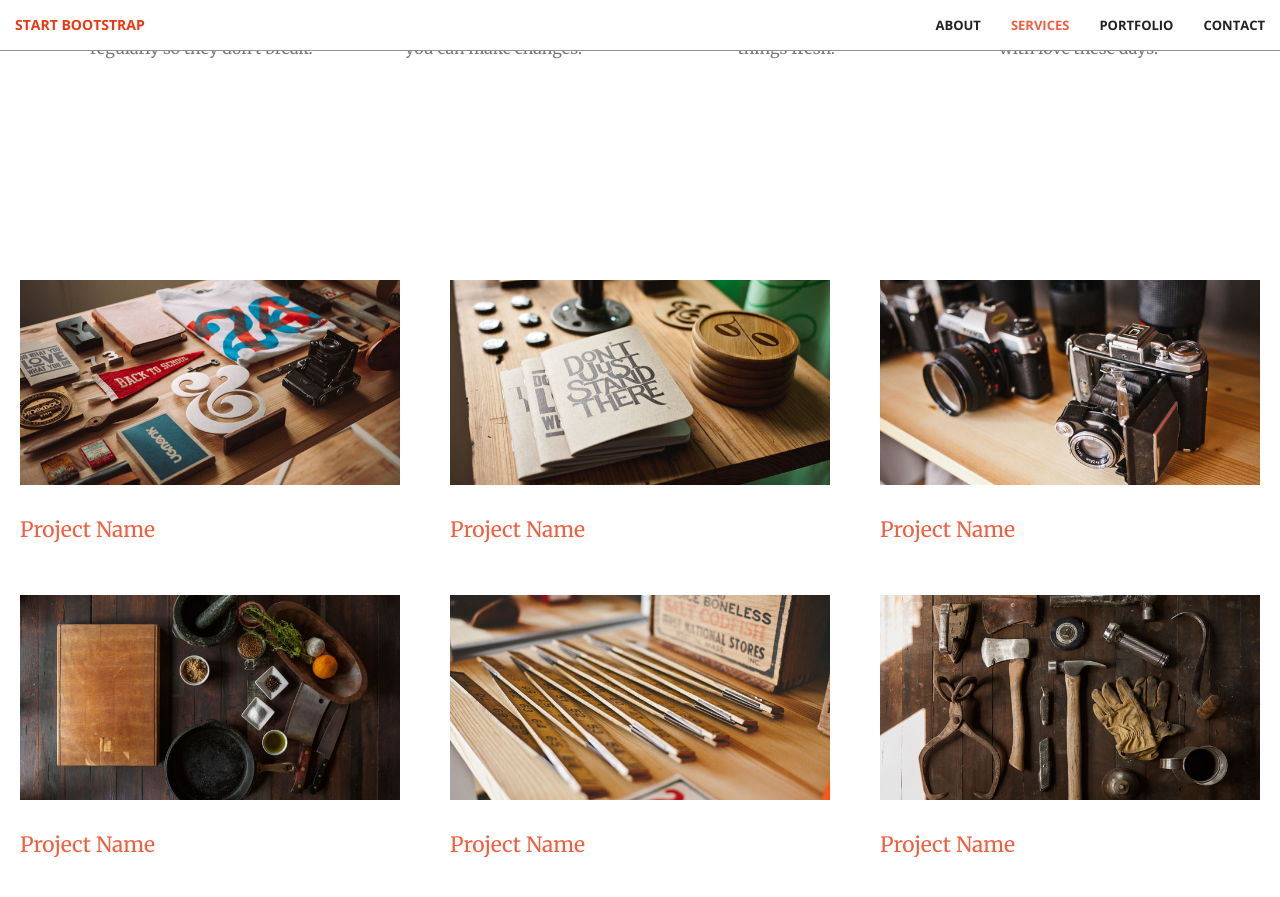
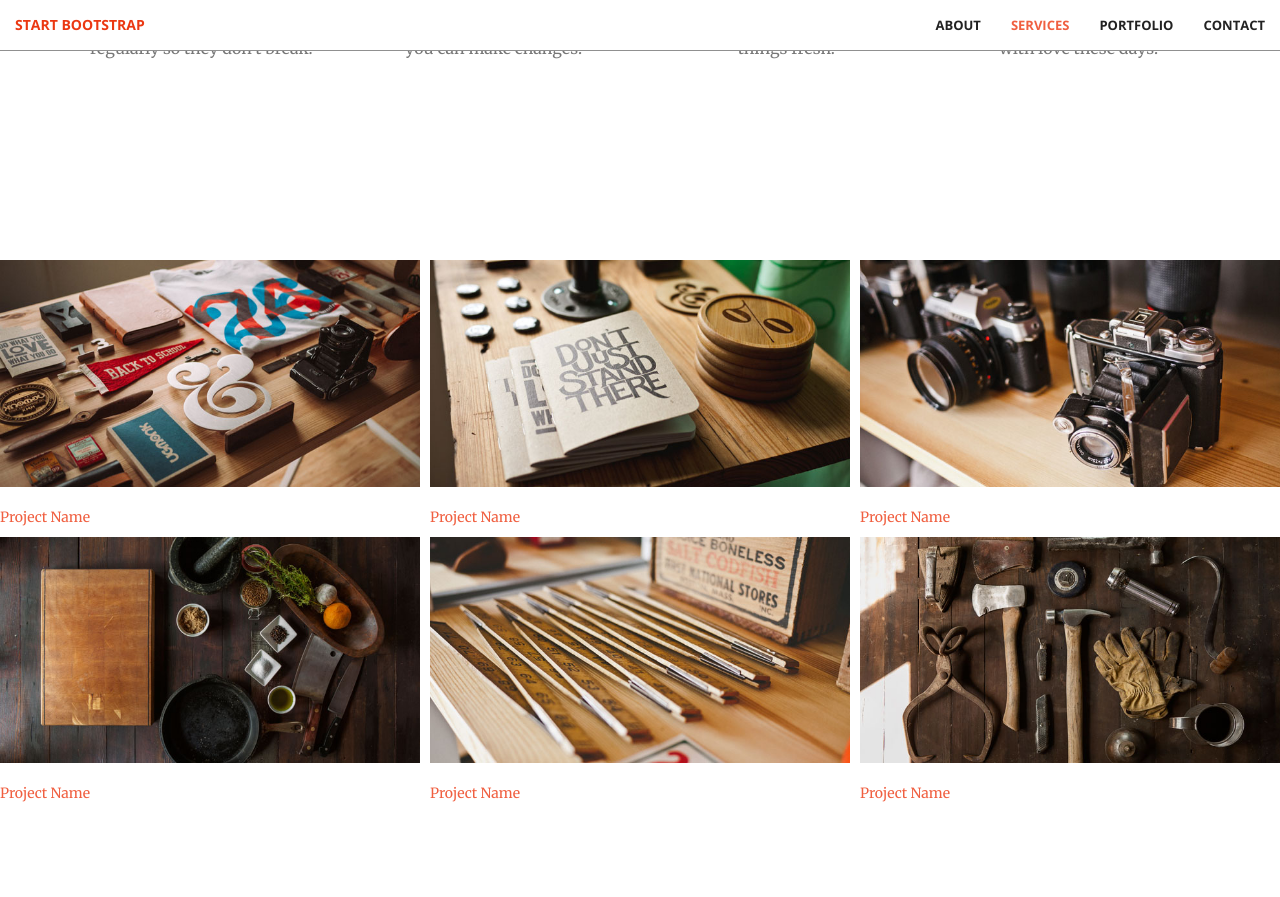
Before and after one commit to rockygiglio/rockygiglio.github.io, a Jekyll site: the page built from index.html, in a window 1280 px wide and 900 px high, scrolled down 1614 px. Shown: the top 897 px of the window. Built offline with Jekyll 4.4.1, drawn with Linux system fonts in a browser that asks for light colours.

Commit message:
remove box styles

```diff
--- a/css/grid.css
+++ b/css/grid.css
@@ -1,7 +1,5 @@
   .box {
-    border-radius: 5px;
-    padding: 20px;
-    font-size: 150%;
+
   }
 
   .boxwrapper {
```
